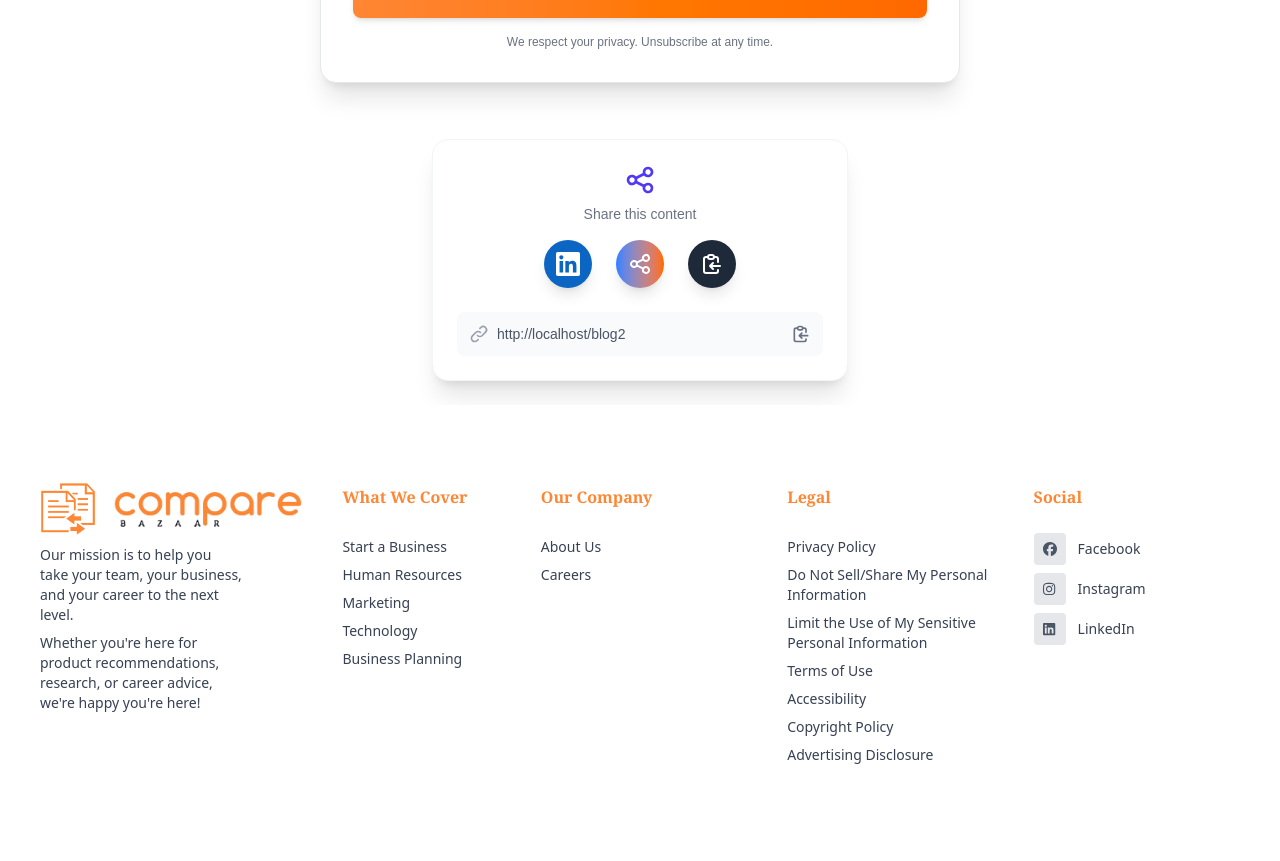
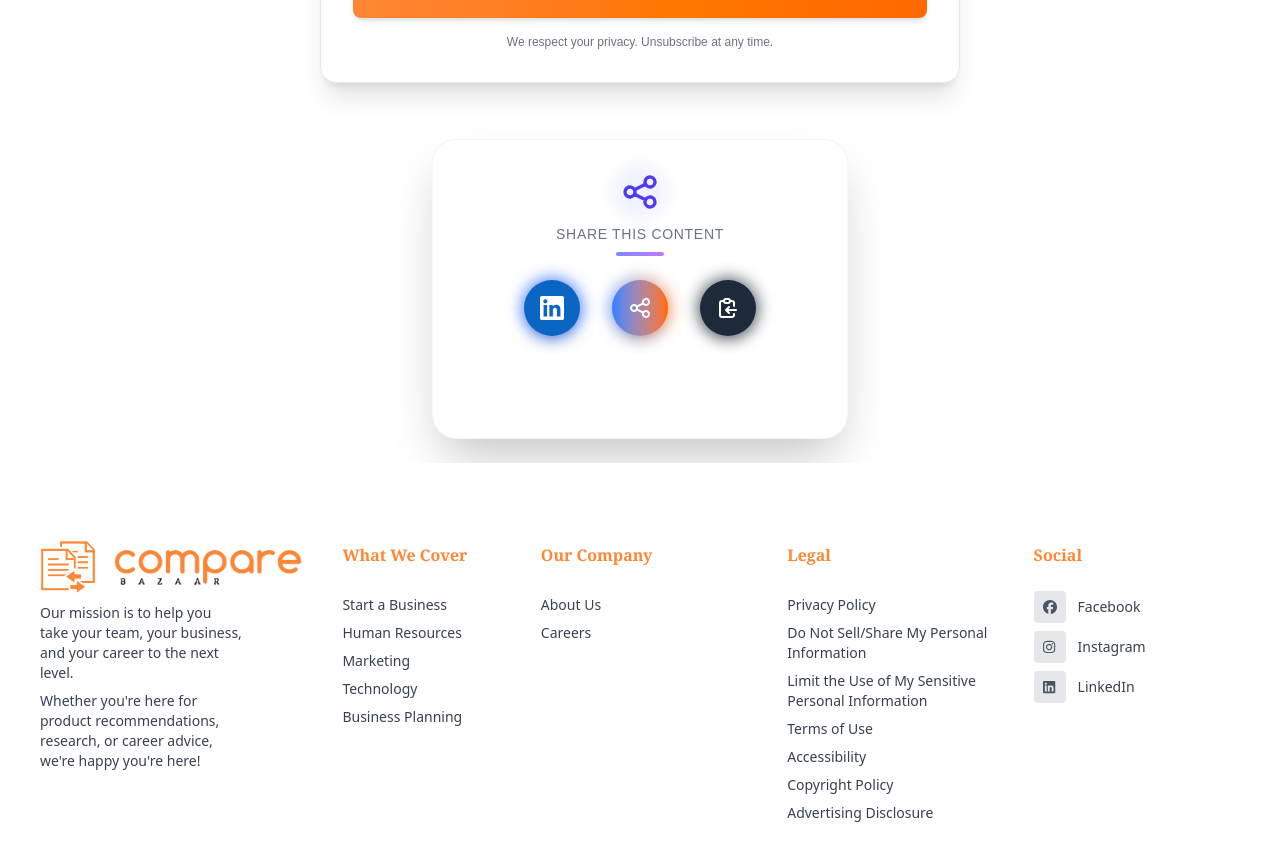
Before and after one commit to md-Gafrujama/blogs-compare-bazaar, a Next.js app: page /blog2 in a window 1280 px wide. Shown: the part 5080-5941 px from the top of the page. Built offline with nearby package versions, Linux system fonts and the light colour scheme.

Commit message:
commit updated

```diff
--- a/src/components/Blog2.jsx
+++ b/src/components/Blog2.jsx
@@ -630,90 +630,82 @@ const Blog2 = () => {
 
         {/* Share Section */}
 <div className="max-w-md mx-auto px-4 py-6">
-  <div className="bg-white p-6 rounded-2xl shadow-xl border border-gray-100">
-    <div className="flex flex-col items-center mb-4">
-      <svg xmlns="http://www.w3.org/2000/svg" className="h-8 w-8 text-indigo-600 mb-2" fill="none" viewBox="0 0 24 24" stroke="currentColor">
+  <div className="bg-white p-8 rounded-3xl shadow-2xl border border-gray-100 transform transition-all hover:scale-[1.01] hover:shadow-lg">
+    <div className="flex flex-col items-center mb-6">
+      <div className="relative mb-3">
+        <div className="absolute -inset-2 bg-indigo-100 rounded-full blur opacity-75 animate-pulse"></div>
+        <svg xmlns="http://www.w3.org/2000/svg" className="h-10 w-10 text-indigo-600 relative" fill="none" viewBox="0 0 24 24" stroke="currentColor">
           <path strokeLinecap="round" strokeLinejoin="round" strokeWidth={2} d="M8.684 13.342C8.886 12.938 9 12.482 9 12c0-.482-.114-.938-.316-1.342m0 2.684a3 3 0 110-2.684m0 2.684l6.632 3.316m-6.632-6l6.632-3.316m0 0a3 3 0 105.367-2.684 3 3 0 00-5.367 2.684zm0 9.316a3 3 0 105.368 2.684 3 3 0 00-5.368-2.684z" />
         </svg>
-      <p className="text-sm font-medium text-gray-500">Share this content</p>
+      </div>
+      <p className="text-sm font-medium text-gray-500 tracking-wider">SHARE THIS CONTENT</p>
+      <div className="mt-2 w-12 h-1 bg-gradient-to-r from-indigo-400 to-purple-400 rounded-full"></div>
     </div>
 
-    <div className="flex justify-center space-x-6">
+    <div className="flex justify-center space-x-8">
       {/* LinkedIn Button */}
+      <div className="relative group">
+        <div className="absolute -inset-0.5 bg-blue-600 rounded-full blur opacity-75 group-hover:opacity-100 transition-all duration-300 animate-tilt"></div>
         <button
           onClick={shareOnLinkedIn}
-        className="p-3 bg-[#0A66C2] text-white rounded-full hover:bg-[#004182] transition-all duration-300 shadow-lg hover:shadow-xl transform hover:-translate-y-1"
+          className="relative p-4 bg-[#0A66C2] text-white rounded-full hover:bg-[#004182] transition-all duration-300 shadow-lg hover:shadow-xl transform hover:-translate-y-1 flex items-center justify-center"
           aria-label="Share on LinkedIn"
         >
           <svg className="w-6 h-6" fill="currentColor" viewBox="0 0 24 24">
             <path d="M20.447 20.452h-3.554v-5.569c0-1.328-.027-3.037-1.852-3.037-1.853 0-2.136 1.445-2.136 2.939v5.667H9.351V9h3.414v1.561h.046c.477-.9 1.637-1.85 3.37-1.85 3.601 0 4.267 2.37 4.267 5.455v6.286zM5.337 7.433c-1.144 0-2.063-.926-2.063-2.065 0-1.138.92-2.063 2.063-2.063 1.14 0 2.064.925 2.064 2.063 0 1.139-.925 2.065-2.064 2.065zm1.782 13.019H3.555V9h3.564v11.452zM22.225 0H1.771C.792 0 0 .774 0 1.729v20.542C0 23.227.792 24 1.771 24h20.451C23.2 24 24 23.227 24 22.271V1.729C24 .774 23.2 0 22.222 0h.003z"/>
           </svg>
         </button>
+        <span className="absolute -top-10 left-1/2 transform -translate-x-1/2 bg-gray-900 text-white text-xs py-1 px-2 rounded opacity-0 group-hover:opacity-100 transition-opacity duration-300 whitespace-nowrap">
+          Share on LinkedIn
+        </span>
+      </div>
 
       {/* Universal Share Button with Gradient */}
+      <div className="relative group">
+        <div className="absolute -inset-0.5 bg-gradient-to-r from-blue-500 to-orange-500 rounded-full blur opacity-75 group-hover:opacity-100 transition-all duration-300 animate-tilt"></div>
         <button
           onClick={shareContent}
-        className="p-3 bg-gradient-to-r from-blue-500 to-orange-500 text-white rounded-full hover:opacity-90 transition-all duration-300 shadow-lg hover:shadow-xl transform hover:-translate-y-1"
+          className="relative p-4 bg-gradient-to-r from-blue-500 to-orange-500 text-white rounded-full hover:opacity-90 transition-all duration-300 shadow-lg hover:shadow-xl transform hover:-translate-y-1 flex items-center justify-center"
           aria-label="Share content"
         >
           <svg xmlns="http://www.w3.org/2000/svg" className="w-6 h-6" fill="none" viewBox="0 0 24 24" stroke="currentColor">
             <path strokeLinecap="round" strokeLinejoin="round" strokeWidth={2} d="M8.684 13.342C8.886 12.938 9 12.482 9 12c0-.482-.114-.938-.316-1.342m0 2.684a3 3 0 110-2.684m0 2.684l6.632 3.316m-6.632-6l6.632-3.316m0 0a3 3 0 105.367-2.684 3 3 0 00-5.367 2.684zm0 9.316a3 3 0 105.368 2.684 3 3 0 00-5.368-2.684z" />
           </svg>
         </button>
-
-
+        <span className="absolute -top-10 left-1/2 transform -translate-x-1/2 bg-gray-900 text-white text-xs py-1 px-2 rounded opacity-0 group-hover:opacity-100 transition-opacity duration-300 whitespace-nowrap">
+          Share Options
+        </span>
+      </div>
 
       {/* Copy Link Button */}
+      <div className="relative group">
+        <div className="absolute -inset-0.5 bg-gray-800 rounded-full blur opacity-75 group-hover:opacity-100 transition-all duration-300 animate-tilt"></div>
         <button
           onClick={() => {
             navigator.clipboard.writeText(currentUrl);
             // Optional: Add a tooltip or animation here
           }}
-        className="p-3 bg-gray-800 text-white rounded-full hover:bg-gray-900 transition-all duration-300 shadow-lg hover:shadow-xl transform hover:-translate-y-1 group relative"
+          className="relative p-4 bg-gray-800 text-white rounded-full hover:bg-gray-900 transition-all duration-300 shadow-lg hover:shadow-xl transform hover:-translate-y-1 flex items-center justify-center"
           aria-label="Copy link"
         >
           <svg xmlns="http://www.w3.org/2000/svg" className="w-6 h-6" fill="none" viewBox="0 0 24 24" stroke="currentColor">
             <path strokeLinecap="round" strokeLinejoin="round" strokeWidth={2} d="M8 5H6a2 2 0 00-2 2v12a2 2 0 002 2h10a2 2 0 002-2v-1M8 5a2 2 0 002 2h2a2 2 0 002-2M8 5a2 2 0 012-2h2a2 2 0 012 2m0 0h2a2 2 0 012 2v3m2 4H10m0 0l3-3m-3 3l3 3" />
           </svg>
-        <span className="absolute -top-10 left-1/2 transform -translate-x-1/2 bg-black text-white text-xs py-1 px-2 rounded opacity-0 group-hover:opacity-100 transition-opacity duration-300">
-          Copy Link
+        </button>
+        <span className="absolute -top-10 left-1/2 transform -translate-x-1/2 bg-gray-900 text-white text-xs py-1 px-2 rounded opacity-0 group-hover:opacity-100 transition-opacity duration-300 whitespace-nowrap">
+          Copy to Clipboard
         </span>
-      </button>
+      </div>
     </div>
 
-    {/* Bonus: Link preview with copy animation */}
-    <div className="mt-6 relative">
-      <div className="flex items-center bg-gray-50 rounded-lg p-3 pr-10">
-        <svg xmlns="http://www.w3.org/2000/svg" className="h-5 w-5 text-gray-400 mr-2" fill="none" viewBox="0 0 24 24" stroke="currentColor">
-          <path strokeLinecap="round" strokeLinejoin="round" strokeWidth={2} d="M13.828 10.172a4 4 0 00-5.656 0l-4 4a4 4 0 105.656 5.656l1.102-1.101m-.758-4.899a4 4 0 005.656 0l4-4a4 4 0 00-5.656-5.656l-1.1 1.1" />
+    {/* Success notification (hidden by default) */}
+    <div className="mt-6 opacity-0 transition-opacity duration-300 pointer-events-none" id="copy-success">
+      <div className="bg-green-100 border border-green-400 text-green-700 px-4 py-3 rounded text-sm flex items-center">
+        <svg className="fill-current w-4 h-4 mr-2" xmlns="http://www.w3.org/2000/svg" viewBox="0 0 20 20">
+          <path d="M12.432 0c1.34 0 2.01.912 2.01 1.957 0 1.305-1.164 2.512-2.679 2.512-1.269 0-2.009-.75-1.974-1.99C9.789 1.436 10.67 0 12.432 0zM8.309 20c-1.058 0-1.833-.652-1.093-3.524l1.214-5.092c.211-.814.246-1.141 0-1.141-.317 0-1.689.562-2.502 1.117l-.528-.88c2.572-2.186 5.531-3.467 6.801-3.467 1.057 0 1.233 1.273.705 3.23l-1.391 5.352c-.246.945-.141 1.271.106 1.271.317 0 1.357-.392 2.379-1.207l.6.814C12.098 19.02 9.365 20 8.309 20z"/>
         </svg>
-        <span className="text-sm text-gray-600 truncate">{currentUrl}</span>
+        Link copied to clipboard!
       </div>
-      <button
-        onClick={() => {
-          navigator.clipboard.writeText(currentUrl);
-          // Add animation here
-          const copyBtn = document.getElementById('copy-btn');
-          copyBtn.innerHTML = `
-            <svg xmlns="http://www.w3.org/2000/svg" class="h-5 w-5 text-green-500" fill="none" viewBox="0 0 24 24" stroke="currentColor">
-              <path stroke-linecap="round" stroke-linejoin="round" stroke-width="2" d="M5 13l4 4L19 7" />
-            </svg>
-          `;
-          setTimeout(() => {
-            copyBtn.innerHTML = `
-              <svg xmlns="http://www.w3.org/2000/svg" class="h-5 w-5" fill="none" viewBox="0 0 24 24" stroke="currentColor">
-                <path stroke-linecap="round" stroke-linejoin="round" stroke-width="2" d="M8 5H6a2 2 0 00-2 2v12a2 2 0 002 2h10a2 2 0 002-2v-1M8 5a2 2 0 002 2h2a2 2 0 002-2M8 5a2 2 0 012-2h2a2 2 0 012 2m0 0h2a2 2 0 012 2v3m2 4H10m0 0l3-3m-3 3l3 3" />
-              </svg>
-            `;
-          }, 2000);
-        }}
-        id="copy-btn"
-        className="absolute right-2 top-1/2 transform -translate-y-1/2 p-1 text-gray-500 hover:text-gray-700"
-      >
-        <svg xmlns="http://www.w3.org/2000/svg" className="h-5 w-5" fill="none" viewBox="0 0 24 24" stroke="currentColor">
-          <path strokeLinecap="round" strokeLinejoin="round" strokeWidth={2} d="M8 5H6a2 2 0 00-2 2v12a2 2 0 002 2h10a2 2 0 002-2v-1M8 5a2 2 0 002 2h2a2 2 0 002-2M8 5a2 2 0 012-2h2a2 2 0 012 2m0 0h2a2 2 0 012 2v3m2 4H10m0 0l3-3m-3 3l3 3" />
-        </svg>
-      </button>
     </div>
   </div>
 </div>
```
Lines whose indentation alone changed are shown as unchanged.
